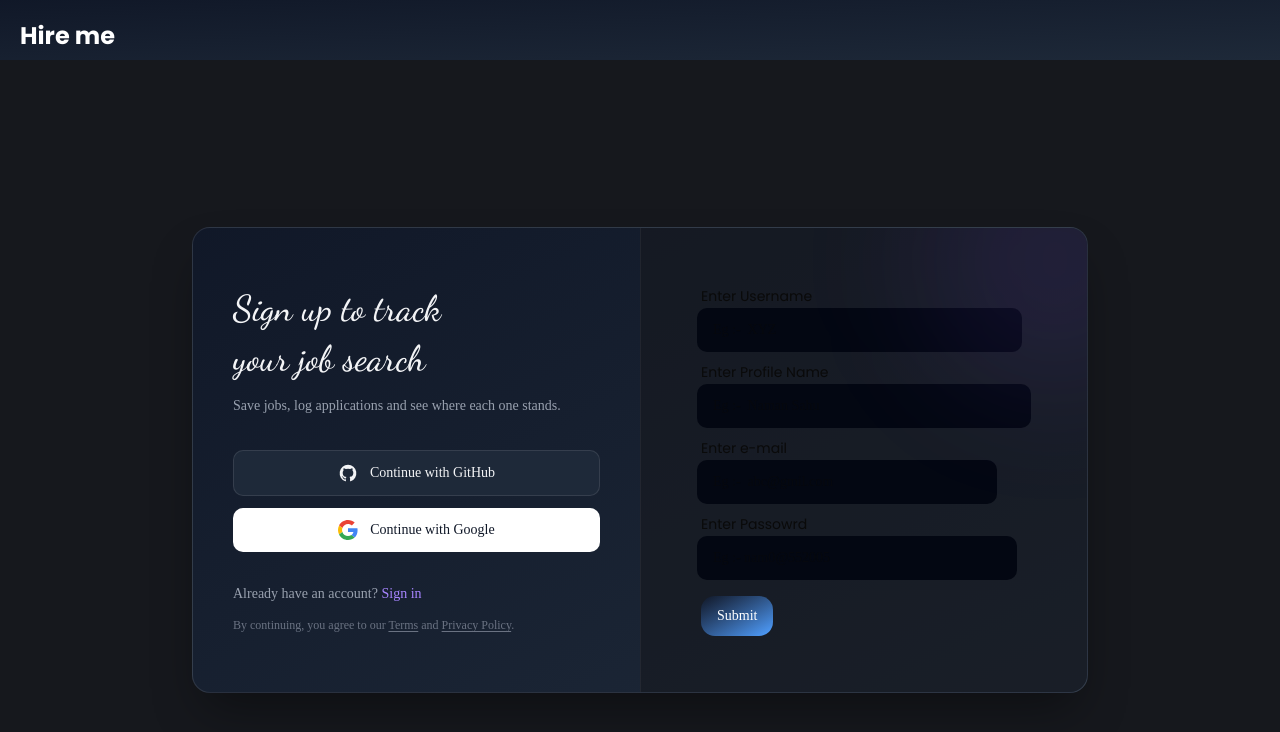
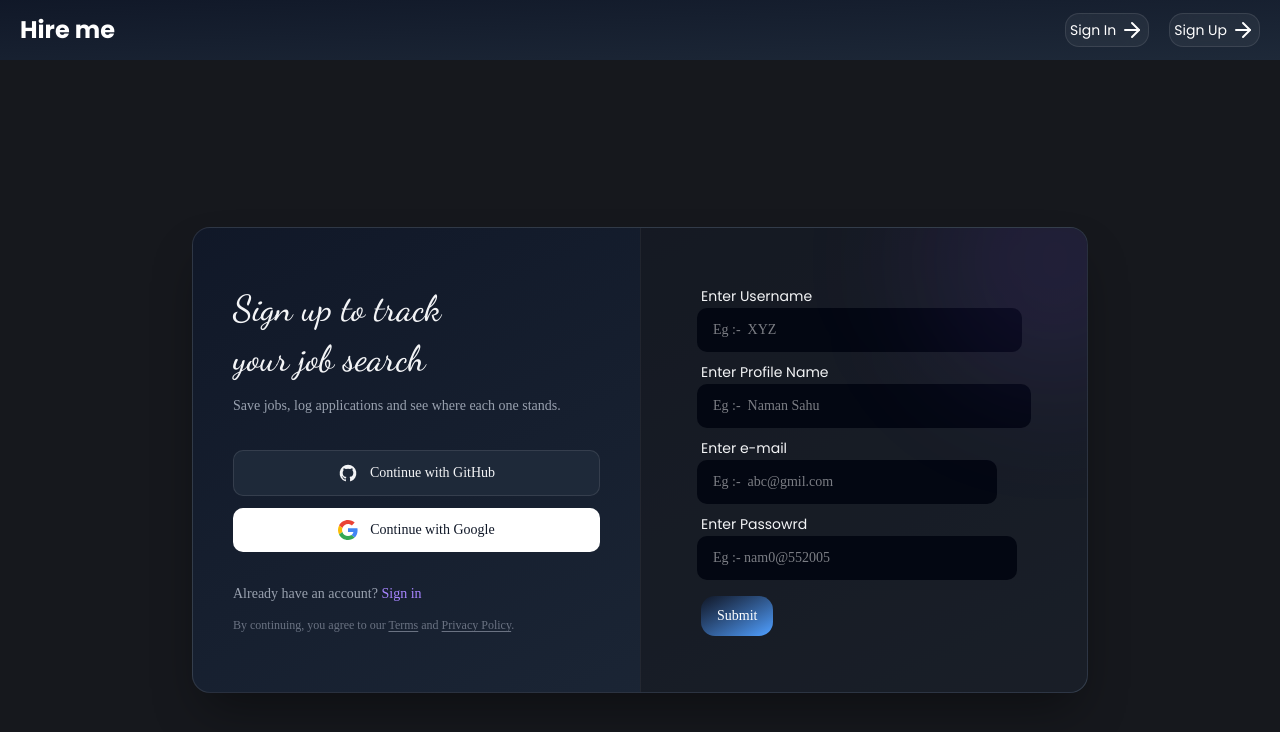
Before and after one commit to Namansahu5542/Job-Finder, a Next.js app: page /Signup in a window 1280 px wide. Shown: the top 732 px of the page. Built offline with nearby package versions, Linux system fonts and the light colour scheme.

Commit message:
tailwind chnages

```diff
--- a/src/app/Login/page.js
+++ b/src/app/Login/page.js
@@ -76,7 +76,7 @@ const Login = () => {
 
           <div className="space-y-3 text-center text-sm text-gray-400 md:text-left">
             <p>
-              Doesn't have an account?{" "}
+              Doesn&apos;t have an account?{" "}
               <Link
                 href="/Signup"
                 className="font-medium text-violet-400 underline-offset-4 hover:underline focus:outline-none focus-visible:underline"
@@ -105,18 +105,18 @@ const Login = () => {
         >
           <div className="pointer-events-none absolute -right-24 -top-24 h-64 w-64 rounded-full bg-violet-500/10 blur-3xl" />
 
-          <div className="m-4 text-taupe-50">
+          <div className="m-4 text-gray-100">
             <form className="flex flex-col justify-center items-start gap-2" >
-              <div>  <label className="text-sm ml-1 font-(family-name:--font-poppins)" htmlFor="Username">Enter e-mail
+              <div>  <label className="ml-1 text-sm font-[family-name:var(--font-poppins)]" htmlFor="email">Enter e-mail
               </label>
-                <input type="text" className={`${oauthButton}  bg-gray-950`} placeholder="Eg :-  abc@gmil.com" /></div>
+                <input id="email" type="email" className={`${oauthButton} bg-gray-950`} placeholder="Eg :-  abc@gmil.com" /></div>
 
-              <div>  <label className="text-sm ml-1 font-(family-name:--font-poppins)" htmlFor="Username">Enter Passowrd
+              <div>  <label className="ml-1 text-sm font-[family-name:var(--font-poppins)]" htmlFor="password">Enter Passowrd
               </label>
-                <input type="password" className={`${oauthButton}  bg-gray-950`} placeholder="Eg :- nam0@552005" /></div>
+                <input id="password" type="password" className={`${oauthButton} bg-gray-950`} placeholder="Eg :- nam0@552005" /></div>
 
               <div className="flex gap-5">
-                <button type="button" className="text-white p-2 rounded-xl ml-1 mt-2 bg-linear-to-br from-gray-900 to-blue-400 hover:bg-linear-to-bl focus:ring-4 focus:outline-none focus:ring-blue-300 dark:focus:ring-blue-800 font-medium rounded-base text-sm px-4 py-2.5 text-center leading-5">Submit</button>
+                <button type="button" className="ml-1 mt-2 rounded-xl bg-linear-to-br from-gray-900 to-blue-400 px-4 py-2.5 text-center text-sm font-medium leading-5 text-white hover:bg-linear-to-bl focus:ring-4 focus:ring-blue-300 focus:outline-none dark:focus:ring-blue-800">Submit</button>
 
                 <div className="text-white text-sm font-sans mt-5 cursor-pointer hover:text-red-300"><u>Forget password ?</u></div>
               </div>
--- a/src/app/Signup/page.js
+++ b/src/app/Signup/page.js
@@ -105,28 +105,28 @@ const SignUpPage = () => {
         >
           <div className="pointer-events-none absolute -right-24 -top-24 h-64 w-64 rounded-full bg-violet-500/10 blur-3xl" />
 
-          <div className="m-4 text-taupe-50">
+          <div className="m-4 text-gray-100">
             <form className="flex flex-col justify-center items-start gap-2" >
-              <div> <label className="text-sm ml-1 font-(family-name:--font-poppins)" htmlFor="Username">Enter Username
+              <div> <label className="ml-1 text-sm font-[family-name:var(--font-poppins)]" htmlFor="username">Enter Username
               </label>
-                <input type="text" className={`${oauthButton}  bg-gray-950`} placeholder="Eg :-  XYZ" /></div>
+                <input id="username" type="text" className={`${oauthButton} bg-gray-950`} placeholder="Eg :-  XYZ" /></div>
 
-              <div> <label className="text-sm ml-1 font-(family-name:--font-poppins)" htmlFor="Username">Enter Profile Name
+              <div> <label className="ml-1 text-sm font-[family-name:var(--font-poppins)]" htmlFor="profile-name">Enter Profile Name
               </label>
-                <input type="text" className={`${oauthButton}  bg-gray-950`} placeholder="Eg :-  Naman Sahu" /></div>
+                <input id="profile-name" type="text" className={`${oauthButton} bg-gray-950`} placeholder="Eg :-  Naman Sahu" /></div>
 
 
 
-              <div>  <label className="text-sm ml-1 font-(family-name:--font-poppins)" htmlFor="Username">Enter e-mail
+              <div>  <label className="ml-1 text-sm font-[family-name:var(--font-poppins)]" htmlFor="email">Enter e-mail
               </label>
-                <input type="text" className={`${oauthButton}  bg-gray-950`} placeholder="Eg :-  abc@gmil.com" /></div>
+                <input id="email" type="email" className={`${oauthButton} bg-gray-950`} placeholder="Eg :-  abc@gmil.com" /></div>
 
-              <div>  <label className="text-sm ml-1 font-(family-name:--font-poppins)" htmlFor="Username">Enter Passowrd
+              <div>  <label className="ml-1 text-sm font-[family-name:var(--font-poppins)]" htmlFor="password">Enter Passowrd
               </label>
-                <input type="password" className={`${oauthButton}  bg-gray-950`} placeholder="Eg :- nam0@552005" /></div>
+                <input id="password" type="password" className={`${oauthButton} bg-gray-950`} placeholder="Eg :- nam0@552005" /></div>
 
               <div>
-                <button type="button" className="text-white p-2 rounded-xl ml-1 mt-2 bg-linear-to-br from-gray-900 to-blue-400 hover:bg-linear-to-bl focus:ring-4 focus:outline-none focus:ring-blue-300 dark:focus:ring-blue-800 font-medium rounded-base text-sm px-4 py-2.5 text-center leading-5">Submit</button>
+                <button type="button" className="ml-1 mt-2 rounded-xl bg-linear-to-br from-gray-900 to-blue-400 px-4 py-2.5 text-center text-sm font-medium leading-5 text-white hover:bg-linear-to-bl focus:ring-4 focus:ring-blue-300 focus:outline-none dark:focus:ring-blue-800">Submit</button>
               </div>
             </form>
           </div>
--- a/src/app/components/CursiveQuote.js
+++ b/src/app/components/CursiveQuote.js
@@ -65,11 +65,11 @@ export default function CursiveQuote({ quotes = DEFAULT_QUOTES, className = "" }
 
   return (
     <figure
-      className={`mx-auto w-full max-w-2xl rounded-2xl border border-gray-800 bg-gradient-to-br from-gray-800/70 via-gray-900 to-gray-900 p-8 sm:p-12 ${className}`}
+      className={`mx-auto w-full max-w-2xl rounded-2xl border border-gray-800 bg-linear-to-br from-gray-800/70 via-gray-900 to-gray-900 p-8 sm:p-12 ${className}`}
     >
       <blockquote
         aria-live="polite"
-        className={`${cursive.className} min-h-[9rem] text-balance text-3xl leading-snug text-gray-100 sm:min-h-[10.5rem] sm:text-4xl`}
+        className={`${cursive.className} min-h-36 text-balance text-3xl leading-snug text-gray-100 sm:min-h-42 sm:text-4xl`}
       >
         <WrittenText key={index} text={quotes[index]} />
       </blockquote>
--- a/src/app/components/Navbar.js
+++ b/src/app/components/Navbar.js
@@ -1,14 +1,35 @@
+
 import React from 'react'
+import Link from 'next/link'
+import { ArrowRight } from 'lucide-react'
+
 
 const Navbar = () => {
-  return (
-    <div className='h-15 w-full bg-linear-to-br relative from-gray-900 to-gray-800 text-white '>
-        <div className='m-5 font-(family-name:--font-poppins) font-extrabold flex items-center text-2xl absolute'>
-            <p className=''>Hire me</p>
-        </div>
+    return (
+        <nav className='flex h-15 w-full items-center bg-linear-to-br from-gray-900 to-gray-800 text-white'>
+            <div className='flex w-full items-center justify-between px-5 font-[family-name:var(--font-poppins)]'>
+                <div className='title'>
+                    <p className='text-2xl font-extrabold'>Hire me</p>
+                </div>
+                <div className='auth flex items-center justify-between gap-5'>
+                    <Link
+                        href='/Login'
+                        className='flex items-center rounded-xl border border-white/10 bg-white/5 p-1 text-sm font-medium text-white backdrop-blur-md transition-all duration-300 hover:border-violet-500/50 hover:bg-white/10'
+                    >
+                        Sign In <ArrowRight className='ml-1' />
+                    </Link>
+                    <Link
+                        href='/Signup'
+                        className='flex items-center rounded-xl border border-white/10 bg-white/5 p-1 text-sm font-medium text-white backdrop-blur-md transition-all duration-300 hover:border-violet-500/50 hover:bg-white/10'
+                    >
+                        Sign Up <ArrowRight className='ml-1' />
+                    </Link>
+                </div>
 
-    </div>
-  )
+            </div>
+
+        </nav>
+    )
 }
 
 export default Navbar
--- a/src/app/page.js
+++ b/src/app/page.js
@@ -30,7 +30,7 @@ const page = () => {
         <button
           className='rounded-xl border flex items-center border-white/10 bg-white/5 px-6 py-3 font-medium text-white backdrop-blur-md transition-all duration-300 hover:bg-white/10 hover:border-violet-500/50'
         >
-          <Link href='/Signup'>Let's Go</Link> <ArrowRight className='ml-1' />
+          <Link href='/Signup'>Let&apos;s Go</Link> <ArrowRight className='ml-1' />
         </button>
         <div><p className='text-sm font-serif text-gray-300 mt-5'><u>Free servive , No credit card required</u></p></div>
 
```
